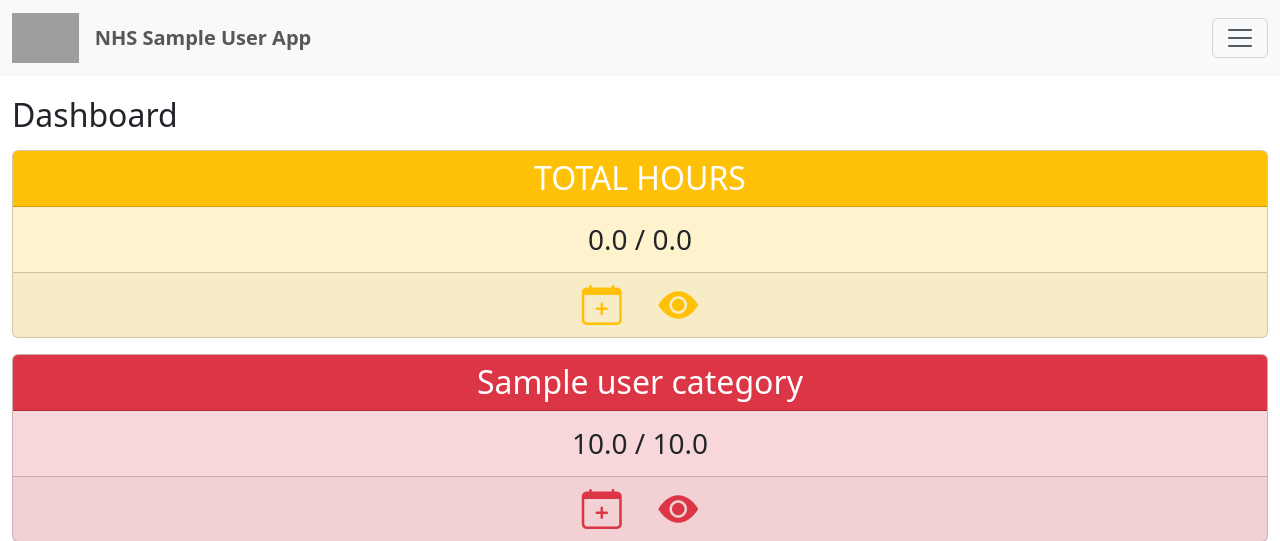
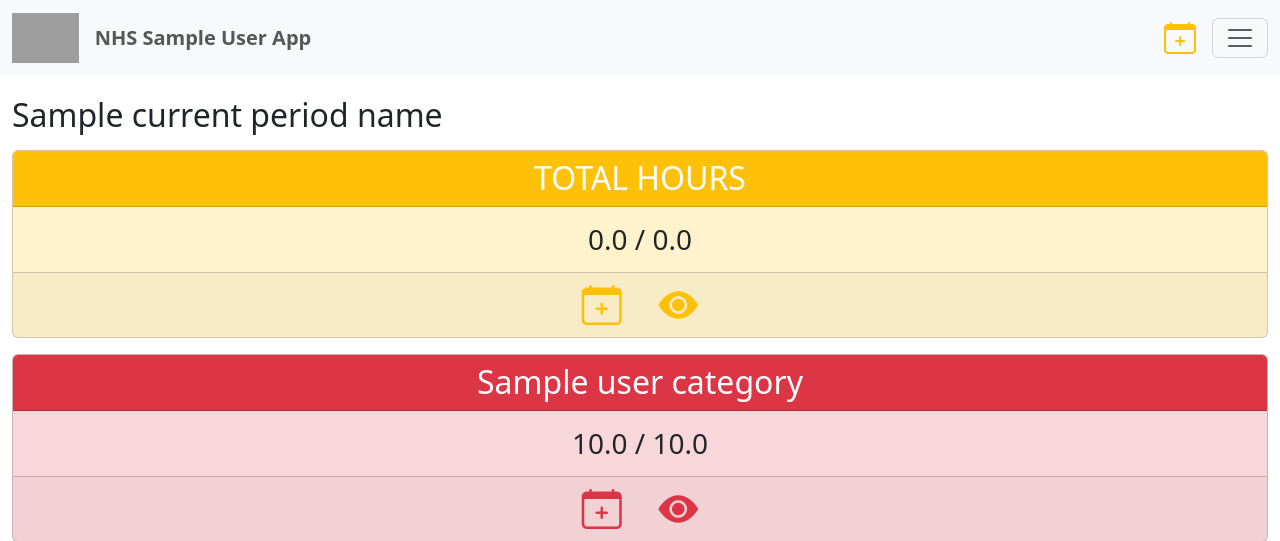
Before and after one commit to zshaiyen/NHS-App, a Flask app: template templates/home.html in a window 1280 px wide. Shown: the top 541 px of the page. Run offline with Flask 3, Linux system fonts and the light colour scheme; the visitor is signed in with stand-in values (Sample User, id 1); the template is opened without the code that fills it: most values are stand-ins (such as "Sample title", 1, 10 or a date in 2020); parts of the project's set-up code (start-up, migrations or seed data) failed here and were passed over; grey boxes are pictures that could not be loaded.

Commit message:
Add icon in navbar

```diff
--- a/app.py
+++ b/app.py
@@ -111,7 +111,17 @@ def home():
 
         return redirect(url_for('profile'))
 
-    user_cat_count, total_hours_required, total_hours_worked, user_categories_rv = app_lib.get_user_category_hours(date.today(), class_year_name, session['organization_id'], session['user_email'])
+    # Get current unlocked period
+    current_period_rv = app_lib.get_unlocked_period_details(session['organization_id'])
+    if len(current_period_rv) <= 0:
+        flash('Unable to find current unlocked period')
+        current_period_date = date.today()
+        current_period_name = None
+    else:
+        current_period_date = current_period_rv[0]['start_date']
+        current_period_name = current_period_rv[0]['name']
+
+    user_cat_count, total_hours_required, total_hours_worked, user_categories_rv = app_lib.get_user_category_hours(current_period_date, class_year_name, session['organization_id'], session['user_email'])
 
     # Display last 3 verification logs for user
     total_count, verification_log_rv = app_lib.get_verification_logs(session['organization_id'], user_email=session['user_email'], row_limit=3)
@@ -122,6 +132,8 @@ def home():
         user_categories=user_categories_rv,
         total_hours_required=total_hours_required,
         total_hours_worked=total_hours_worked,
+        current_period_name=current_period_name,
+        hide_add_flag=True,
         is_admin=is_admin
     )
 
@@ -207,6 +219,7 @@ def loghours(log_id):
                                         location_accuracy=location_accuracy,
                                         hours_worked=hours_worked,
                                         category_list=category_rv,
+                                        hide_add_flag=True,
                                         is_admin=is_admin)
 
         # Update
@@ -234,6 +247,7 @@ def loghours(log_id):
                                             event_supervisor=event_supervisor,
                                             hours_worked=hours_worked,
                                             category_list=category_rv,
+                                            hide_add_flag=True,
                                             is_admin=is_admin)
 
         # Add
@@ -257,6 +271,7 @@ def loghours(log_id):
                                                 location_accuracy=location_accuracy,
                                                 hours_worked=hours_worked,
                                                 category_list=category_rv,
+                                                hide_add_flag=True,
                                                 is_admin=is_admin)
 
                 if not allowed_file(signature_file.filename):
@@ -274,6 +289,7 @@ def loghours(log_id):
                                                 location_accuracy=location_accuracy,
                                                 hours_worked=hours_worked,
                                                 category_list=category_rv,
+                                                hide_add_flag=True,
                                                 is_admin=is_admin)
 
 
@@ -303,6 +319,7 @@ def loghours(log_id):
                                             location_accuracy=location_accuracy,
                                             hours_worked=hours_worked,
                                             category_list=category_rv,
+                                            hide_add_flag=True,
                                             is_admin=is_admin)
 
     if log_id:
@@ -349,14 +366,15 @@ def loghours(log_id):
                             location_accuracy=location_accuracy,
                             hours_worked=hours_worked,
                             category_list=category_rv,
-                            is_admin=is_admin,
                             ip_address=ip_address,
                             user_agent=user_agent,
                             mobile_flag=mobile_flag,
                             created_at=created_at,
                             created_by_name=created_by_name,
                             updated_at=updated_at,
-                            updated_by_name=updated_by_name
+                            updated_by_name=updated_by_name,
+                            hide_add_flag=True,
+                            is_admin=is_admin
                             )
 
 
@@ -488,7 +506,7 @@ def userhours():
     if download is not None and download == 1:
         rows_per_page = -1
     else:
-        rows_per_page = 1
+        rows_per_page = 10
 
     total_rows, user_hours_rv = app_lib.get_users_category_hours(session['organization_id'], filter_class_year_name, filter_period, filter_name=filter_name,
                                                                  filter_school_id=filter_school_id, page_num=page_num, user_limit=rows_per_page)
--- a/templates/base.html
+++ b/templates/base.html
@@ -19,7 +19,13 @@
         {% endif %}
         <a class="navbar-brand" href="/home"><span class="navbar-text"><strong>NHS {{ session['organization_short_name'] }} App</strong></span></a>
 
+        {% if hide_add_flag %}
         <button class="navbar-toggler ms-auto" type="button" data-bs-toggle="collapse" data-bs-target="#collapseNavbar">
+        {% else %}
+        </button>
+        <a class="nav-link ms-auto me-3" href="{{ url_for('loghours') }}"><i class="bi bi-calendar-plus h2 text-warning"></i></a>
+        <button class="navbar-toggler" type="button" data-bs-toggle="collapse" data-bs-target="#collapseNavbar">
+        {% endif %}
           <span class="navbar-toggler-icon"></span>
         </button>
         <div class="navbar-collapse collapse" id="collapseNavbar">
--- a/templates/home.html
+++ b/templates/home.html
@@ -1,6 +1,13 @@
 {% extends "base.html" %}
 {% block content %}
-<h2>Dashboard</h2>
+
+<h2>
+  {% if current_period_name %}
+    {{ current_period_name }}
+  {% else %}
+    Dashboard
+  {% endif %}
+</h2>
 
 <!-- Totals -->
 <div class="row justify-content-center mt-3 mb-3">
--- a/templates/viewlogs.html
+++ b/templates/viewlogs.html
@@ -3,6 +3,7 @@
 {% block content %}
 
 <h2>View Logs</h2>
+
 <form method="GET" action="{{ url_for('viewlogs') }}" id="filterForm">
 <div class="row mt-4">
   <div class="col-lg-2">
```
Also changed, not shown: app_lib.py (+15 -0 lines).
